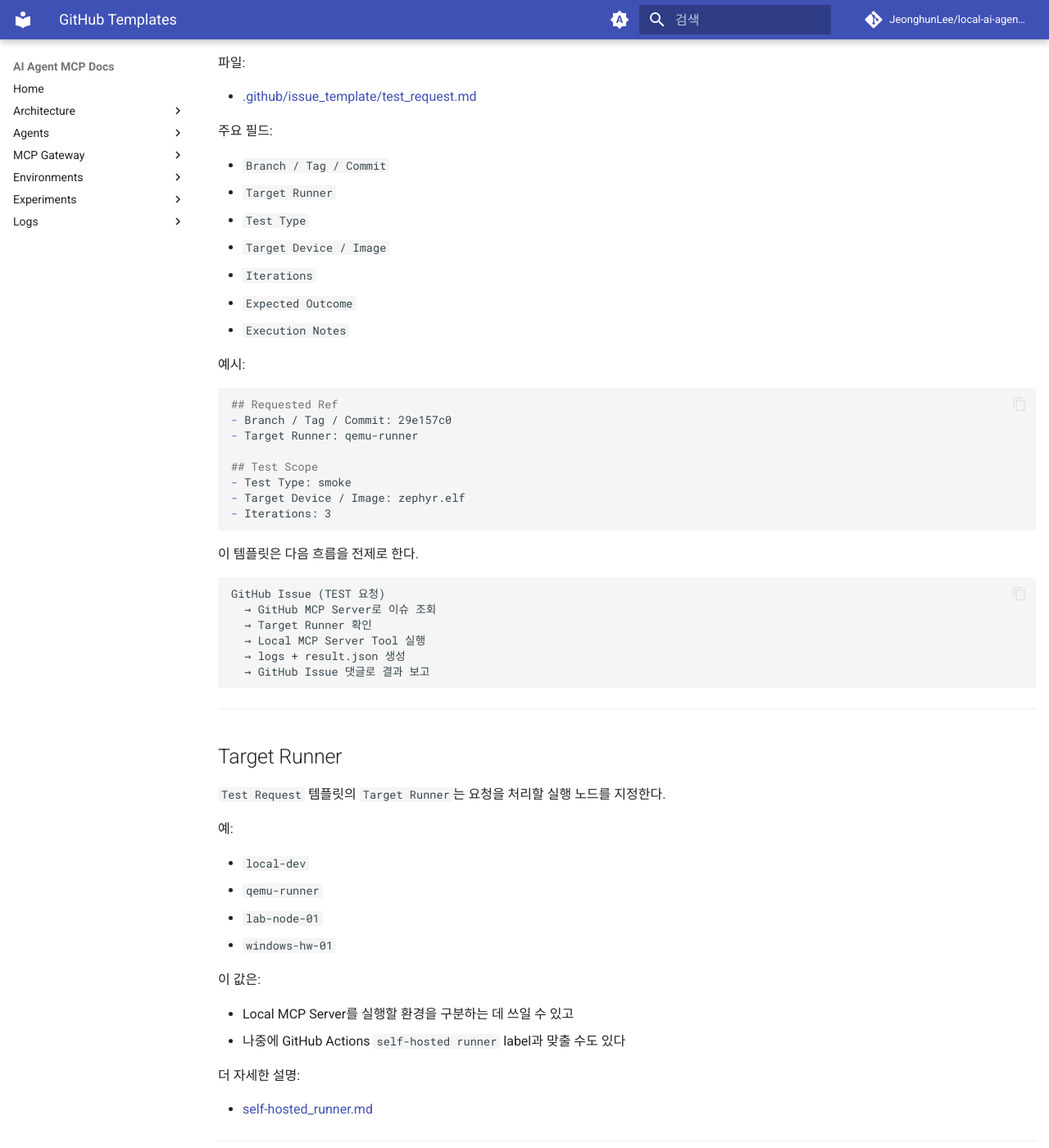
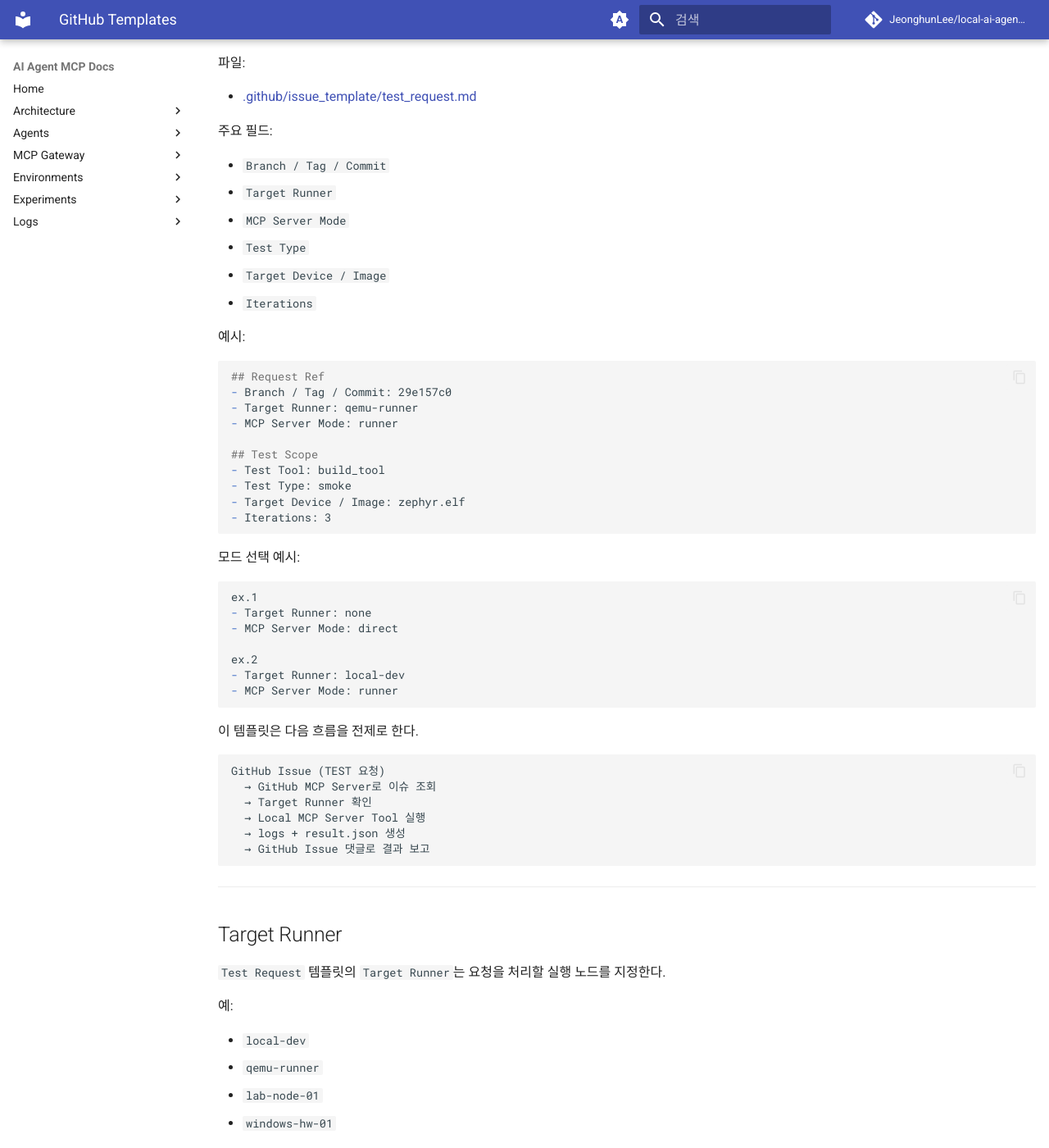
Before and after one commit to JeonghunLee/local-ai-agent-mcp, an MkDocs documentation site: the page built from docs/github/github_templates.md, in a window 1280 px wide and 1400 px high, scrolled down 1046 px. Shown: the whole window at 82% size. Built offline with MkDocs 1.6.1 and Material for MkDocs 9.7.7, drawn with Linux system fonts in a browser that asks for light colours; comment, search, counter and statistics services are not loaded.

Commit message:
update docs

````diff
--- a/docs/github/github_templates.md
+++ b/docs/github/github_templates.md
@@ -41,23 +41,36 @@ TEST 실행은 일반 feature/bug issue와 분리해서 받는다.
 
 - `Branch / Tag / Commit`
 - `Target Runner`
+- `MCP Server Mode`
 - `Test Type`
 - `Target Device / Image`
 - `Iterations`
-- `Expected Outcome`
-- `Execution Notes`
 
 예시:
 
 ```md
-## Requested Ref
+## Request Ref
 - Branch / Tag / Commit: 29e157c0
 - Target Runner: qemu-runner
+- MCP Server Mode: runner
 
 ## Test Scope
+- Test Tool: build_tool
 - Test Type: smoke
 - Target Device / Image: zephyr.elf
 - Iterations: 3
+```
+
+모드 선택 예시:
+
+```md
+ex.1
+- Target Runner: none
+- MCP Server Mode: direct
+
+ex.2
+- Target Runner: local-dev
+- MCP Server Mode: runner
 ```
 
 이 템플릿은 다음 흐름을 전제로 한다.
````
